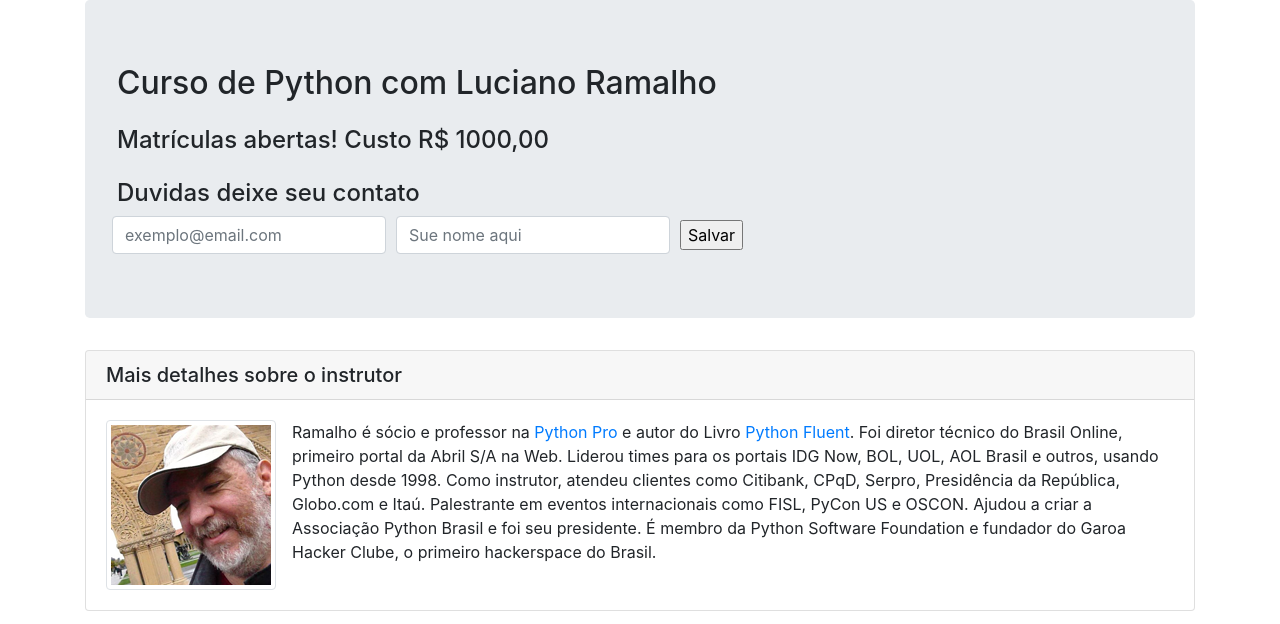
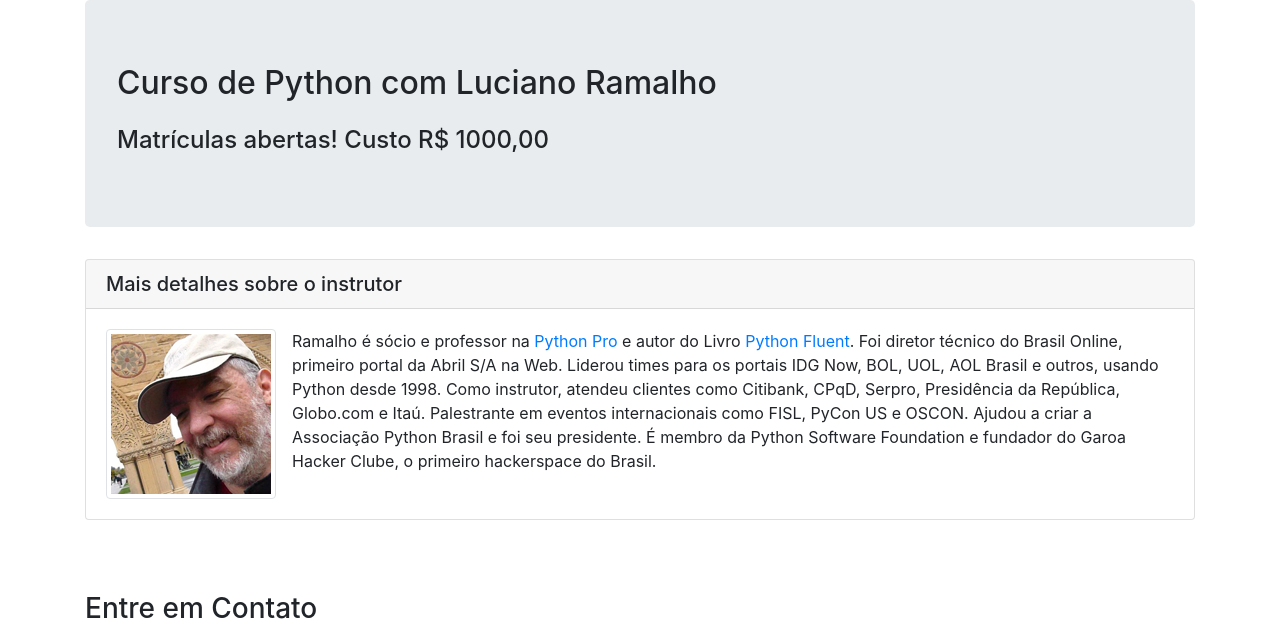
Before and after one commit to felsb3/curso-django, a Django app: page / in a window 1280 px wide. Shown: the part 56-680 px from the top of the page. Run offline with Django 3.2, Linux system fonts and the light colour scheme; some libraries are stand-ins or nearby versions.

Commit message:
Revert "close #59 (#66)"
This reverts commit 591c123ae11bc324995e43deafd8284dfc15d431.

```diff
--- a/pypro/base/templates/base/home.html
+++ b/pypro/base/templates/base/home.html
@@ -14,31 +14,31 @@
 				<script class="mt-4" src="https://www.mercadopago.com.br/integrations/v1/web-payment-checkout.js"
 data-preference-id="168687691-53117bdd-0af9-46fe-a272-86a84b4b34ad" data-source="button">
 </script>
-				<h4 class="mt-4">Duvidas deixe seu contato</h4>
-				<form action="https://gmail.us6.list-manage.com/subscribe/post?u=ae622709eabf1ed01afc7b67b&amp;id=a2318f1b16"
-					  method="post" id="mc-embedded-subscribe-form" name="mc-embedded-subscribe-form"
-					  class="form-row align-items-center" target="_blank" novalidate>
-  					<div class="form-row align-items-center">
-						<div class="col-auto">
-							<label class="sr-only" for="mce-EMAIL">Email</label>
-							<input type="email" value="" name="EMAIL" class="form-control required" id="mce-EMAIL"
-								   placeholder="exemplo@email.com">
-						</div>
-						<div class="col-auto">
-							<label class="sr-only" for="mce-FNAME">Email</label>
-							<input type="text" value="" name="FNAME" class="form-control" id="mce-FNAME"
-								   placeholder="Sue nome aqui">
-						</div>
-						<!-- real people should not fill this in and expect good things - do not remove this or risk form bot signups-->
-    						<div style="position: absolute; left: -5000px;" aria-hidden="true">
-								<input type="text" name="b_ae622709eabf1ed01afc7b67b_a2318f1b16" tabindex="-1" value="">
-							</div>
-						<div class="col-auto">
-							<input type="submit" value="Salvar" name="subscribe"
-								   id="mc-embedded-subscribe" class="btm btm-primary">
-						</div>
-					</div>
-  				</form>
+			{#	<h4 class="mt-4">Duvidas deixe seu contato</h4>#}
+			{#	<form action="https://gmail.us6.list-manage.com/subscribe/post?u=ae622709eabf1ed01afc7b67b&amp;id=a2318f1b16"#}
+			{#		  method="post" id="mc-embedded-subscribe-form" name="mc-embedded-subscribe-form"#}
+			{#		  class="form-row align-items-center" target="_blank" novalidate>#}
+  			{#		<div class="form-row align-items-center">#}
+			{#			<div class="col-auto">#}
+			{#				<label class="sr-only" for="mce-EMAIL">Email</label>#}
+			{#				<input type="email" value="" name="EMAIL" class="form-control required" id="mce-EMAIL"#}
+			{#					   placeholder="exemplo@email.com">#}
+			{#			</div>#}
+			{#			<div class="col-auto">#}
+			{#				<label class="sr-only" for="mce-FNAME">Email</label>#}
+			{#				<input type="text" value="" name="FNAME" class="form-control" id="mce-FNAME"#}
+			{#					   placeholder="Sue nome aqui">#}
+			{#			</div>#}
+			{#			<!-- real people should not fill this in and expect good things - do not remove this or risk form bot signups-->#}
+    		{#				<div style="position: absolute; left: -5000px;" aria-hidden="true">#}
+			{#					<input type="text" name="b_ae622709eabf1ed01afc7b67b_a2318f1b16" tabindex="-1" value="">#}
+			{#				</div>#}
+			{#			<div class="col-auto">#}
+			{#				<input type="submit" value="Salvar" name="subscribe"#}
+			{#					   id="mc-embedded-subscribe" class="btm btm-primary">#}
+			{#			</div>#}
+			{#		</div>#}
+  			{#	</form>#}
 			</div>
 		</div>
 	</div>
```
Also changed, not shown: docker-compose.yml (deleted, +0 -15 lines), 2 other files.
